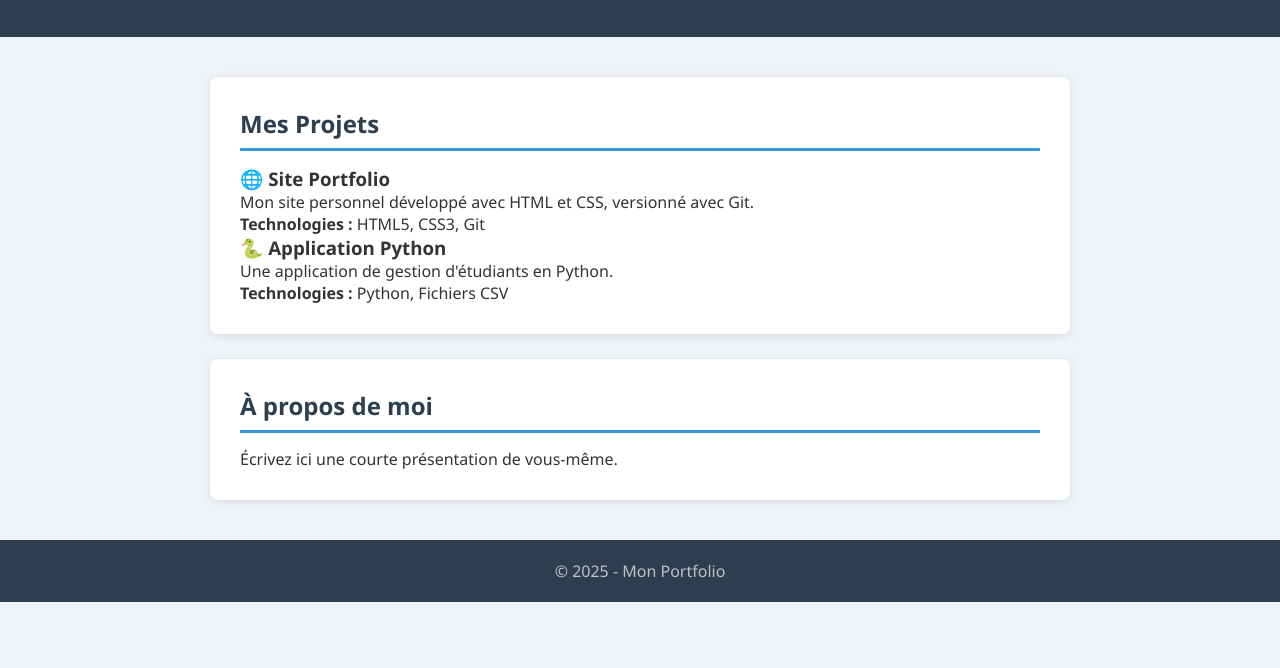
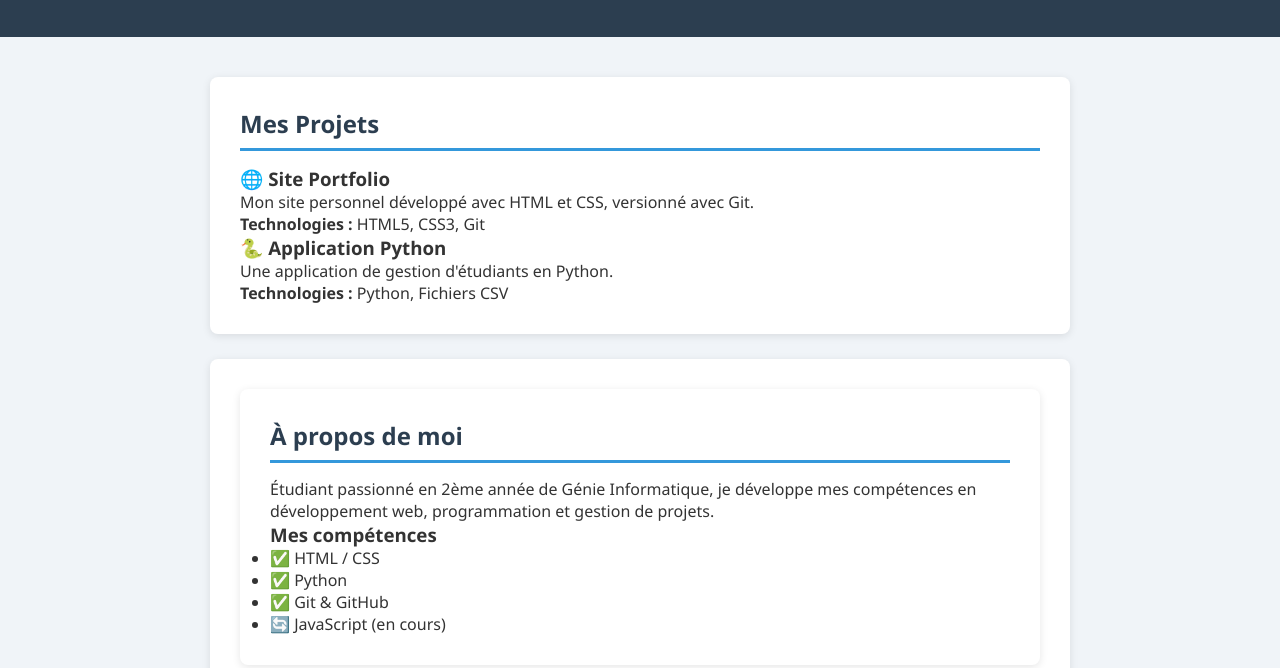
Before and after one commit to Tatirook/monportfolio, a plain HTML site: page index.html in a window 1280 px wide. Shown: the part 132-800 px from the top of the page. Drawn offline with Linux system fonts and the light colour scheme.

Commit message:
Enrichit la section À propos avec compétences

```diff
--- a/index.html
+++ b/index.html
@@ -26,7 +26,7 @@ versionné avec Git.</p>
 <p><strong>Technologies :</strong> Python, Fichiers CSV</p>
 </div>
 </section>
-        <section id="apropos">
+        <section id="apropos"> <section id="apropos"> <h2>À propos de moi</h2> <div class="apropos-contenu"> <div class="apropos-texte"> <p>Étudiant passionné en 2ème année de Génie Informatique, je développe mes compétences en développement web, programmation et gestion de projets.</p> </div> <div class="competences"> <h3>Mes compétences</h3> <ul> <li>✅ HTML / CSS</li> <li>✅ Python</li> <li>✅ Git & GitHub</li> <li>🔄 JavaScript (en cours)</li> </ul> </div> </div> </section>
             <h2>À propos de moi</h2>
             <p>Écrivez ici une courte présentation de vous-même.</p>
         </section>
```
